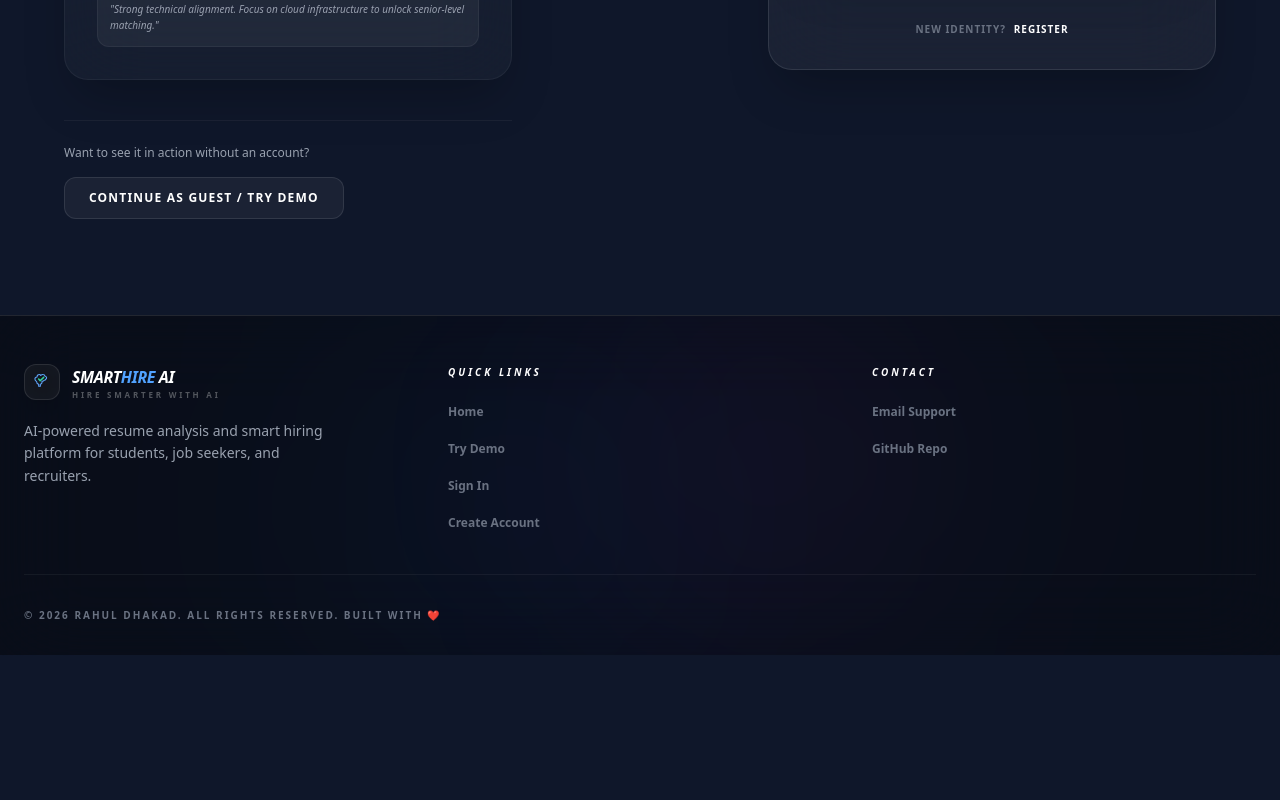
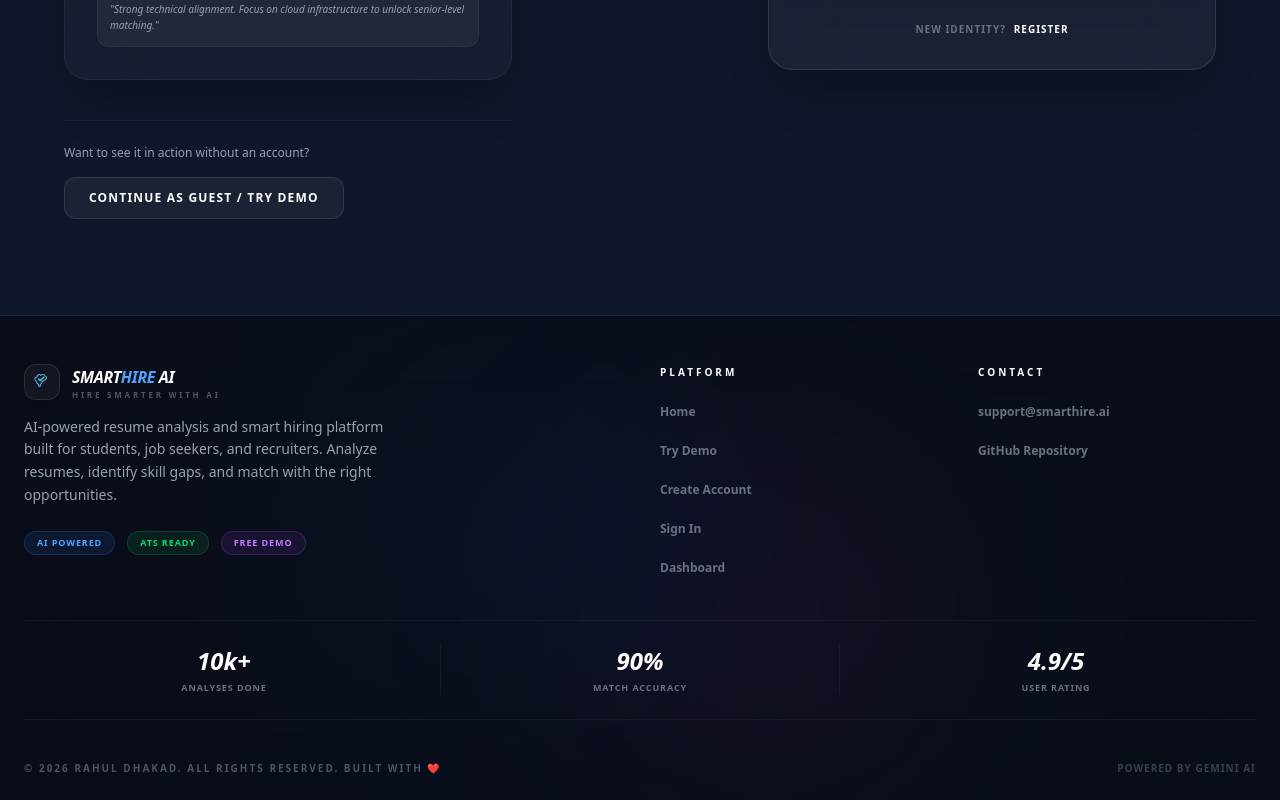
Before and after one commit to BULLET7878/SmartHire-AI, a React (Vite) app in the folder frontend/: page /login in a window 1280 px wide. Shown: the part 937-1737 px from the top of the page. Before the commit the page ends 1592 px from the top, so only its background shows below. Built offline with nearby package versions, Linux system fonts and the light colour scheme; no server answers.

Commit message:
fix: fill footer blank space with stats strip and expanded content

```diff
--- a/frontend/src/components/Footer.jsx
+++ b/frontend/src/components/Footer.jsx
@@ -5,53 +5,80 @@
     const currentYear = new Date().getFullYear();
 
     return (
-        <footer className="w-full border-t border-white/10 bg-black/40 backdrop-blur-2xl pt-12 pb-8 mt-auto z-10 relative overflow-hidden">
+        <footer className="w-full border-t border-white/10 bg-black/40 backdrop-blur-2xl pt-12 pb-6 mt-auto z-10 relative overflow-hidden">
             <div className="absolute top-0 left-1/4 w-96 h-96 bg-blue-500/5 blur-[120px] -z-10 rounded-full"></div>
             <div className="absolute bottom-0 right-1/4 w-96 h-96 bg-purple-500/5 blur-[120px] -z-10 rounded-full"></div>
 
-            <div className="max-w-7xl mx-auto px-6">
-                <div className="grid grid-cols-1 md:grid-cols-3 gap-10 mb-10">
+            <div className="max-w-7xl mx-auto px-6 space-y-10">
+
+                {/* Top: Brand + Links */}
+                <div className="grid grid-cols-1 md:grid-cols-4 gap-10">
                     {/* Brand */}
-                    <div className="space-y-5">
+                    <div className="md:col-span-2 space-y-4">
                         <Logo />
-                        <p className="text-gray-400 text-sm leading-relaxed max-w-xs">
-                            AI-powered resume analysis and smart hiring platform for students, job seekers, and recruiters.
+                        <p className="text-gray-400 text-sm leading-relaxed max-w-sm">
+                            AI-powered resume analysis and smart hiring platform built for students, job seekers, and recruiters. Analyze resumes, identify skill gaps, and match with the right opportunities.
                         </p>
+                        <div className="flex gap-3 pt-2">
+                            <span className="px-3 py-1 bg-blue-500/10 border border-blue-500/20 text-blue-400 text-[9px] font-black uppercase tracking-widest rounded-full">AI Powered</span>
+                            <span className="px-3 py-1 bg-green-500/10 border border-green-500/20 text-green-400 text-[9px] font-black uppercase tracking-widest rounded-full">ATS Ready</span>
+                            <span className="px-3 py-1 bg-purple-500/10 border border-purple-500/20 text-purple-400 text-[9px] font-black uppercase tracking-widest rounded-full">Free Demo</span>
+                        </div>
                     </div>
 
-                    {/* Quick Links */}
+                    {/* Platform */}
                     <div className="space-y-4">
-                        <h4 className="text-white font-black text-[10px] uppercase tracking-[0.3em] italic">Quick Links</h4>
-                        <ul className="space-y-2.5">
+                        <h4 className="text-white font-black text-[10px] uppercase tracking-[0.3em]">Platform</h4>
+                        <ul className="space-y-3">
                             <li><Link to="/" className="text-gray-500 hover:text-white text-xs font-bold transition-colors">Home</Link></li>
                             <li><Link to="/demo" className="text-gray-500 hover:text-white text-xs font-bold transition-colors">Try Demo</Link></li>
+                            <li><Link to="/register" className="text-gray-500 hover:text-white text-xs font-bold transition-colors">Create Account</Link></li>
                             <li><Link to="/login" className="text-gray-500 hover:text-white text-xs font-bold transition-colors">Sign In</Link></li>
-                            <li><Link to="/register" className="text-gray-500 hover:text-white text-xs font-bold transition-colors">Create Account</Link></li>
+                            <li><Link to="/dashboard" className="text-gray-500 hover:text-white text-xs font-bold transition-colors">Dashboard</Link></li>
                         </ul>
                     </div>
 
                     {/* Contact */}
                     <div className="space-y-4">
-                        <h4 className="text-white font-black text-[10px] uppercase tracking-[0.3em] italic">Contact</h4>
-                        <ul className="space-y-2.5">
+                        <h4 className="text-white font-black text-[10px] uppercase tracking-[0.3em]">Contact</h4>
+                        <ul className="space-y-3">
                             <li>
-                                <a href="mailto:rahuldhakad@example.com" className="text-gray-500 hover:text-white text-xs font-bold transition-colors">
-                                    Email Support
+                                <a href="mailto:support@smarthire.ai" className="text-gray-500 hover:text-white text-xs font-bold transition-colors">
+                                    support@smarthire.ai
                                 </a>
                             </li>
                             <li>
                                 <a href="https://github.com/BULLET7878/SmartHire-AI" target="_blank" rel="noopener noreferrer" className="text-gray-500 hover:text-white text-xs font-bold transition-colors">
-                                    GitHub Repo
+                                    GitHub Repository
                                 </a>
                             </li>
                         </ul>
                     </div>
                 </div>
 
+                {/* Stats Strip */}
+                <div className="grid grid-cols-3 gap-4 py-6 border-y border-white/5">
+                    <div className="text-center">
+                        <div className="text-2xl font-black text-white italic">10k+</div>
+                        <div className="text-[9px] font-black uppercase tracking-widest text-gray-500 mt-1">Analyses Done</div>
+                    </div>
+                    <div className="text-center border-x border-white/5">
+                        <div className="text-2xl font-black text-white italic">90%</div>
+                        <div className="text-[9px] font-black uppercase tracking-widest text-gray-500 mt-1">Match Accuracy</div>
+                    </div>
+                    <div className="text-center">
+                        <div className="text-2xl font-black text-white italic">4.9/5</div>
+                        <div className="text-[9px] font-black uppercase tracking-widest text-gray-500 mt-1">User Rating</div>
+                    </div>
+                </div>
+
                 {/* Bottom Bar */}
-                <div className="border-t border-white/5 pt-8 flex flex-col md:flex-row items-center justify-between gap-4">
-                    <p className="text-gray-500 text-[10px] font-black uppercase tracking-[0.2em] text-center md:text-left">
+                <div className="flex flex-col md:flex-row items-center justify-between gap-3">
+                    <p className="text-gray-600 text-[10px] font-black uppercase tracking-[0.2em] text-center md:text-left">
                         &copy; {currentYear} Rahul Dhakad. All rights reserved. Built with ❤️
+                    </p>
+                    <p className="text-gray-700 text-[10px] font-black uppercase tracking-widest">
+                        Powered by Gemini AI
                     </p>
                 </div>
             </div>
```
